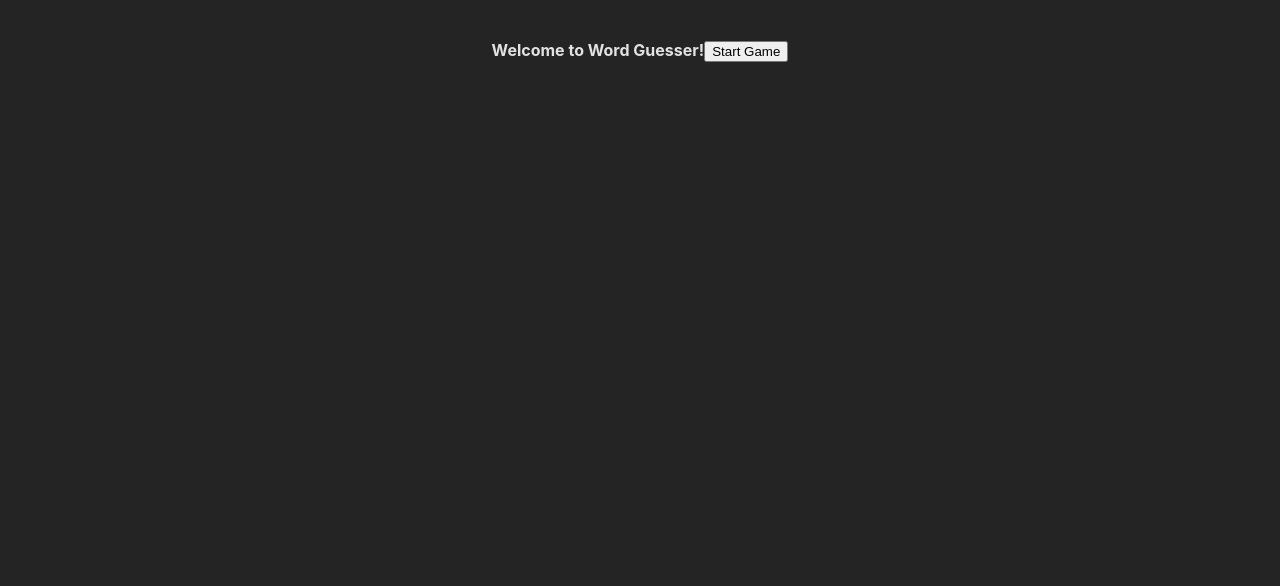
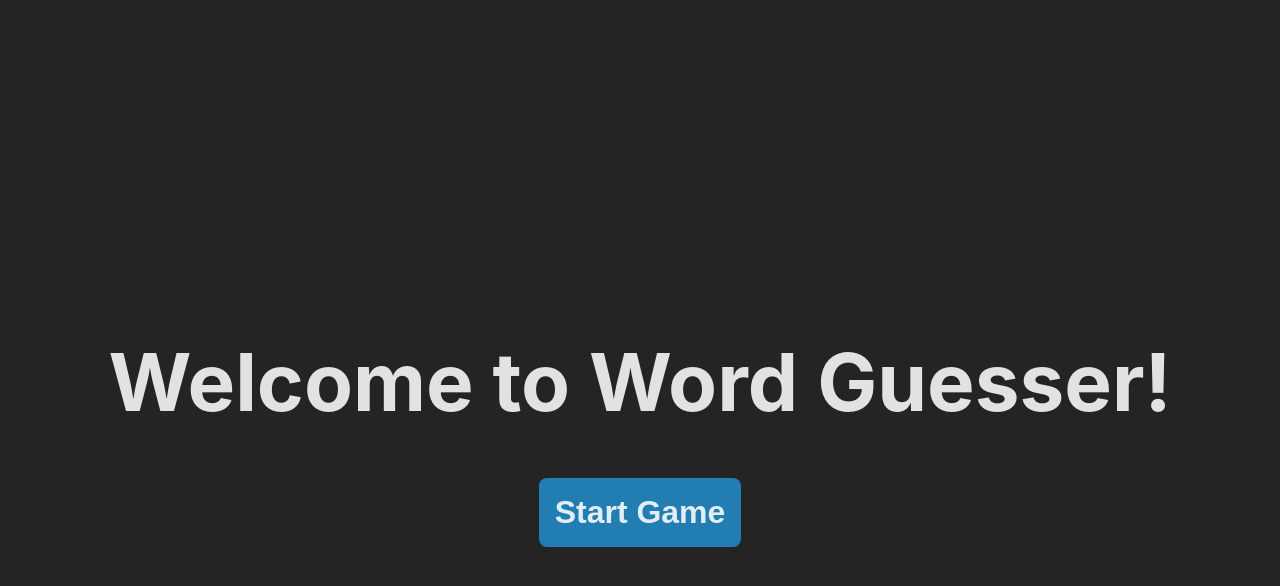
Before and after one commit to YungSamuri/WordGuessingGame, a React (Vite) app: page /#/ in a window 1280 px wide. Shown: the top 586 px of the page. Built offline with nearby package versions, Linux system fonts and the light colour scheme; no server answers.

Commit message:
Added and styled Game Over and welcome screen. Modified state to track remaining guesses instead of incorrect attempts.

```diff
--- a/src/App.tsx
+++ b/src/App.tsx
@@ -1,28 +1,7 @@
-import { useEffect, useState } from 'react'
-import { Game } from './pages/Game'
-import { getWord } from "./ApiQuery";
 import './App.css'
 import { Outlet } from 'react-router-dom';
 
 function App() {
-    const [incorrectGuesses, setIncorrectGuesses] = useState<number>(0);
-    const [word, setWord] = useState<string[]>(new Array());
-
-    useEffect(() => {
-          async function fetchWord() {
-              setWord(await getWord());
-          }
-
-          fetchWord();
-    }, []);
-
-    useEffect(() => {
-        if (incorrectGuesses >= 7) {
-        // Set page to game over
-        setIncorrectGuesses(0);
-        }
-    }, [incorrectGuesses]);
-
     return (
         <Outlet />
     )
--- a/src/UserInput.tsx
+++ b/src/UserInput.tsx
@@ -1,7 +1,7 @@
 import { useEffect, useState } from "react";
 
 export function UserInput(props: any) {
-    const { guessedLetters, setGuessedLetters, setIncorrectGuesses, word } = props;
+    const { guessedLetters, setGuessedLetters, setIncorrectGuesses: setGuessesLeft, word } = props;
     const [currentLetter, setCurrentLetter] = useState("");
     const [errorMessage, setErrorMessage] = useState("Please enter a letter");
 
@@ -29,7 +29,7 @@ export function UserInput(props: any) {
                 });
 
                 if (!word.includes(currentLetter)) {
-                    setIncorrectGuesses((prev: number) => prev + 1);
+                    setGuessesLeft((prev: number) => prev - 1);
                 }
 
                 setCurrentLetter("");
--- a/src/index.css
+++ b/src/index.css
@@ -6,13 +6,38 @@
 	font-weight: 700;
 }
 
-.game {
+.content {
 	display: flex;
 	flex-direction: column;
 	justify-content: center;
 	align-items: center;
-	padding: 5%;
+	height: 100vh;
 	gap: 3rem;
+}
+
+.title {
+	font-size: 5em;
+	color: rgba(255, 255, 255, 0.87);
+}
+
+.button {
+	background-color: #21adffa6;
+	color: rgba(255, 255, 255, 0.87);
+	border: none;
+	padding: 16px;
+	font-size: 2em;
+	font-weight: 700;
+	border-radius: 8px;
+	cursor: pointer;
+	transition: background-color 0.3s ease-in-out;
+}
+
+.start-button:hover {
+	background-color: #21adff;
+}
+
+.start-button:active {
+	background-color: #0f6a9ea6;;
 }
 
 .word {
--- a/src/pages/Game.tsx
+++ b/src/pages/Game.tsx
@@ -1,20 +1,43 @@
-import { useState } from "react";
+import { useEffect, useState } from "react";
 import { WordDisplay } from "../WordDisplay";
 import { UserInput } from "../UserInput";
 import { Guesses } from "../Guesses";
+import { useNavigate } from "react-router-dom";
+import { getWord } from "../ApiQuery";
 
 
-export function Game(props: any)
+export function Game()
 {
-    const {setIncorrectGuesses, word } = props;
-    const [guessedLetters, setGuessedLetters] = useState(new Set<string>());
+    const [guessedLetters, setGuessedLetters] = useState(new Set<string>())
+    const [guessesLeft, setGuessesLeft] = useState<number>(7);
+    const [word, setWord] = useState<string[]>(new Array());
 
+    const navigate = useNavigate();
 
+    useEffect(() => {
+        async function fetchWord() {
+            setWord(await getWord());
+        }
+
+        fetchWord();
+    }, []);
+
+    useEffect(() => {
+        if (guessesLeft <= 0) {
+            navigate("/gameover", {state: guessesLeft});
+        }
+    }, [guessesLeft]);
+
+    useEffect(() => {
+        if (word.length > 1 && word.every((letter: string) => guessedLetters.has(letter))) {
+            navigate("/gameover", {state: guessesLeft});
+        }
+    }, [guessedLetters]);
 
     return (
-        <div className="game">
+        <div className="content">
             <WordDisplay guessedLetters={guessedLetters} word={word}/>
-            <UserInput guessedLetters={guessedLetters} setGuessedLetters={setGuessedLetters} setIncorrectGuesses={setIncorrectGuesses} word={word}/>
+            <UserInput guessedLetters={guessedLetters} setGuessedLetters={setGuessedLetters} setIncorrectGuesses={setGuessesLeft} word={word}/>
             <Guesses incorrectGuesses={[...guessedLetters].filter((letter: string) => !word.includes(letter))} />
         </div>
     )
--- a/src/pages/GameOver.tsx
+++ b/src/pages/GameOver.tsx
@@ -1,9 +1,14 @@
+import { useLocation, useNavigate } from "react-router-dom";
+
 export function GameOver() {
+    const navigate = useNavigate();
+    const location = useLocation();
+    const guessesLeft = location.state as number;
+
     return (
-        <div className="game-over">
-            <h1>Game Over</h1>
-            <p>Thanks for playing!</p>
-            <button onClick={() => window.location.reload()}>Play Again</button>
+        <div className="content">
+            <span className="title">{guessesLeft > 0 ? "You Win!" : "Game Over"}</span>
+            <button className="button" onClick={() => navigate("/game")}>Play Again</button>
         </div>
     )
 }
--- a/src/pages/Welcome.tsx
+++ b/src/pages/Welcome.tsx
@@ -1,8 +1,12 @@
+import { useNavigate } from "react-router-dom";
+
 export function Welcome() {
+    const navigate = useNavigate();
+
     return (
-        <div className="welcome">
-            Welcome to Word Guesser!
-            <button className="start-button">Start Game</button>
+        <div className="content">
+            <span className="title">Welcome to Word Guesser!</span>
+            <button className="button" onClick={() => navigate("/game")}>Start Game</button>
         </div>
     )
 }
```
